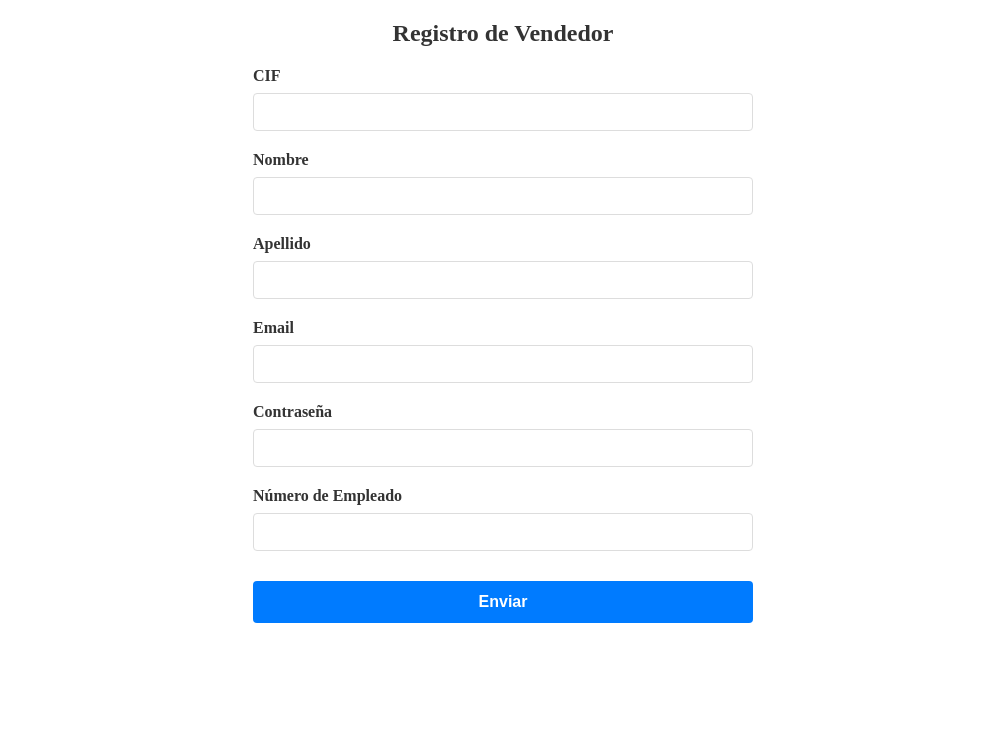
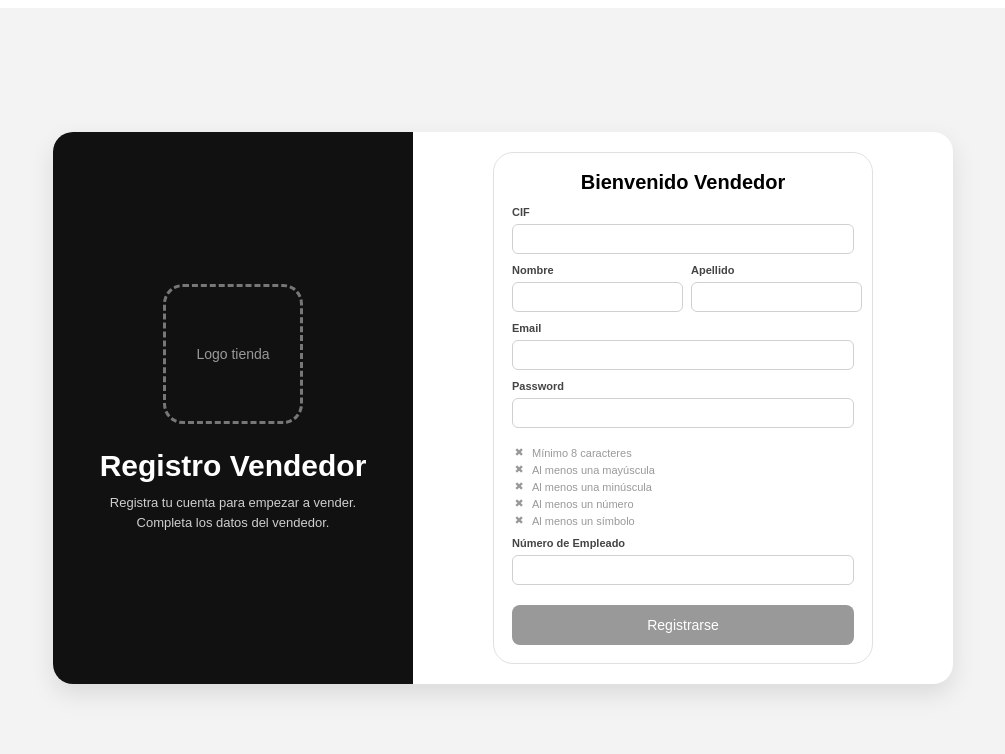
Before and after one commit to Jesuss-07/AppTiendaRopaDAM, an Angular app in the folder Frontend/apptienda/: page /registro/vendedor in a window 1280 px wide. Shown: the top 754 px of the page, without its empty margins (137-1142 px from the left). Built offline with nearby package versions, Linux system fonts and the light colour scheme.

Commit message:
Cambio de estilo en la pagina de registro/vendedor

```diff
--- a/Frontend/apptienda/src/app/pages/registrar/vendedor/vendedor.component.css
+++ b/Frontend/apptienda/src/app/pages/registrar/vendedor/vendedor.component.css
@@ -1,54 +1,200 @@
-form {
-  display: flex;
-  flex-direction: column;
-  gap: 20px;
-  max-width: 500px;
-  margin: 0 auto;
+*{
+    margin:0;
+    padding:0;
+    box-sizing:border-box;
+    font-family:Arial, Helvetica, sans-serif;
 }
 
-.form-group {
-  display: flex;
-  flex-direction: column;
-  gap: 8px;
+.contenedor-principal{
+    width:100%;
+    min-height:100vh;
+    background:#f3f3f3;
+
+    display:flex;
+    justify-content:center;
+    align-items:center;
+
+    padding:20px;
 }
 
-.form-group label {
-  font-weight: 600;
-  color: #333;
+.container{
+    width:900px;
+    max-width:95%;
+    min-height:520px;
+
+    background:white;
+    border-radius:20px;
+    overflow:hidden;
+
+    display:flex;
+
+    box-shadow:0 10px 25px rgba(0,0,0,0.1);
 }
 
-.form-group input {
-  padding: 10px;
-  border: 1px solid #ddd;
-  border-radius: 4px;
-  font-size: 14px;
-  font-family: Arial, sans-serif;
+/* IZQUIERDA */
+.izquierda{
+    width:40%;
+    background:#111;
+    color:white;
+
+    display:flex;
+    flex-direction:column;
+    justify-content:center;
+    align-items:center;
+
+    padding:40px;
+    text-align:center;
 }
 
-.form-group input:focus {
-  outline: none;
-  border-color: #007bff;
-  box-shadow: 0 0 5px rgba(0, 123, 255, 0.5);
+.logo{
+    width:140px;
+    height:140px;
+    border:3px dashed #777;
+    border-radius:20px;
+
+    display:flex;
+    justify-content:center;
+    align-items:center;
+
+    margin-bottom:25px;
+
+    color:#999;
+    font-size:14px;
 }
 
-button {
-  padding: 12px 20px;
-  background-color: #007bff;
-  color: white;
-  border: none;
-  border-radius: 4px;
-  cursor: pointer;
-  font-size: 16px;
-  font-weight: 600;
-  margin-top: 10px;
+.izquierda h1{
+    font-size:30px;
+    margin-bottom:10px;
 }
 
-button:hover {
-  background-color: #0056b3;
+.izquierda p{
+    color:#cfcfcf;
+    font-size:13px;
+    line-height:1.5;
 }
 
-h2 {
-  text-align: center;
-  color: #333;
-  margin-bottom: 20px;
+/* DERECHA */
+.derecha{
+    width:60%;
+    display:flex;
+    justify-content:center;
+    align-items:center;
+    padding:20px;
 }
+
+.form-box{
+    width:100%;
+    max-width:380px;
+
+    border:1px solid #e0e0e0;
+    border-radius:20px;
+
+    padding:18px;
+}
+
+.form-box h2{
+    font-size:20px;
+    margin-bottom:12px;
+    text-align:center;
+}
+
+/* FORM */
+form{
+    display:flex;
+    flex-direction:column;
+    gap:10px;
+}
+
+.input-group{
+    display:flex;
+    flex-direction:column;
+    gap:6px;
+}
+
+.input-group label{
+    font-size:11px;
+    font-weight:600;
+    color:#444;
+}
+
+.input-group input{
+    padding:7px;
+    font-size:12px;
+
+    border:1px solid #d0d0d0;
+    border-radius:6px;
+
+    outline:none;
+}
+
+.input-group input:focus{
+    border-color:black;
+}
+
+/* ERROR LABEL */
+.error{
+    color:red;
+}
+
+/* GRID */
+.grid{
+    display:grid;
+    grid-template-columns:1fr 1fr;
+    gap:8px;
+}
+
+/* BUTTON */
+.btn{
+    margin-top:10px;
+    padding:12px;
+
+    border:none;
+    border-radius:8px;
+
+    background:black;
+    color:white;
+
+    font-size:14px;
+    cursor:pointer;
+
+    transition:0.3s;
+}
+
+.btn:hover{
+    background:#222;
+}
+
+.btn:disabled{
+    background:#999;
+    cursor:not-allowed;
+}
+
+/* PASSWORD CHECKS */
+.password-checks{
+    margin-top:8px;
+    font-size:11px;
+
+    display:flex;
+    flex-direction:column;
+    gap:4px;
+}
+
+.password-checks p{
+    color:#999;
+    display:flex;
+    align-items:center;
+    gap:6px;
+
+    transition:all 0.25s ease;
+}
+
+.password-checks p.ok{
+    color:green;
+    font-weight:600;
+    transform:translateX(3px);
+}
+
+.icon{
+    width:14px;
+    text-align:center;
+}
--- a/Frontend/apptienda/src/app/pages/registrar/vendedor/vendedor.component.html
+++ b/Frontend/apptienda/src/app/pages/registrar/vendedor/vendedor.component.html
@@ -1,36 +1,119 @@
-<h2>Registro de Vendedor</h2>
+<div class="contenedor-principal">
+
+  <div class="container">
+
+    <!-- IZQUIERDA -->
+    <div class="izquierda">
+
+      <div class="logo">
+        Logo tienda
+      </div>
+
+      <h1>Registro Vendedor</h1>
+
+      <p>
+        Registra tu cuenta para empezar a vender.
+        <br>
+        Completa los datos del vendedor.
+      </p>
+
+    </div>
+
+    <!-- DERECHA -->
+    <div class="derecha">
+
+      <div class="form-box">
+
+        <h2>Bienvenido Vendedor</h2>
 
         <form (ngSubmit)="onRegistroVendedor()">
 
-  <div class="form-group">
+          <div class="input-group">
             <label>CIF</label>
             <input type="text" name="cif" [(ngModel)]="vendedor.cif" required>
           </div>
 
-  <div class="form-group">
+          <div class="grid">
+
+            <div class="input-group">
               <label>Nombre</label>
               <input type="text" name="nombre" [(ngModel)]="vendedor.nombre" required>
             </div>
 
-  <div class="form-group">
+            <div class="input-group">
               <label>Apellido</label>
               <input type="text" name="apellido" [(ngModel)]="vendedor.apellido" required>
             </div>
 
-  <div class="form-group">
-    <label>Email</label>
-    <input type="email" name="email" [(ngModel)]="vendedor.email" required email>
           </div>
 
-  <div class="form-group">
-    <label>Contraseña</label>
-    <input type="password" name="password" [(ngModel)]="vendedor.password" required>
+          <div class="input-group">
+            <label>Email</label>
+            <input type="email" name="email" [(ngModel)]="vendedor.email" required>
           </div>
 
-  <div class="form-group">
+          <!-- PASSWORD -->
+          <div class="input-group">
+            <label [class.error]="vendedor.password && !validarPassword(vendedor.password)">
+              Password
+            </label>
+
+            <input
+              type="password"
+              name="password"
+              [(ngModel)]="vendedor.password"
+              required>
+          </div>
+
+          <!-- CHECKLIST PASSWORD -->
+          <div class="password-checks">
+
+            <p [class.ok]="tieneMinimo(vendedor.password)">
+              <span class="icon">{{ tieneMinimo(vendedor.password) ? '✔' : '✖' }}</span>
+              Mínimo 8 caracteres
+            </p>
+
+            <p [class.ok]="tieneMayuscula(vendedor.password)">
+              <span class="icon">{{ tieneMayuscula(vendedor.password) ? '✔' : '✖' }}</span>
+              Al menos una mayúscula
+            </p>
+
+            <p [class.ok]="tieneMinuscula(vendedor.password)">
+              <span class="icon">{{ tieneMinuscula(vendedor.password) ? '✔' : '✖' }}</span>
+              Al menos una minúscula
+            </p>
+
+            <p [class.ok]="tieneNumero(vendedor.password)">
+              <span class="icon">{{ tieneNumero(vendedor.password) ? '✔' : '✖' }}</span>
+              Al menos un número
+            </p>
+
+            <p [class.ok]="tieneSimbolo(vendedor.password)">
+              <span class="icon">{{ tieneSimbolo(vendedor.password) ? '✔' : '✖' }}</span>
+              Al menos un símbolo
+            </p>
+
+          </div>
+
+          <div class="input-group">
             <label>Número de Empleado</label>
             <input type="text" name="numeroEmpleado" [(ngModel)]="vendedor.numeroEmpleado" required>
           </div>
 
-  <button type="submit">Enviar</button>
+          <button
+            type="submit"
+            class="btn"
+            [disabled]="!validarPassword(vendedor.password)"
+          >
+            Registrarse
+          </button>
+
         </form>
+
+      </div>
+
+    </div>
+
+  </div>
+
+</div>
--- a/Frontend/apptienda/src/app/pages/registrar/vendedor/vendedor.component.ts
+++ b/Frontend/apptienda/src/app/pages/registrar/vendedor/vendedor.component.ts
@@ -34,4 +34,35 @@ export class VendedorComponent {
             }
         });
     }
+
+    validarPassword(password: string = ''): boolean {
+        const minimoOcho = password.length >= 8;
+        const tieneNumero = /[0-9]/.test(password);
+        const tieneMayuscula = /[A-Z]/.test(password);
+        const tieneMinuscula = /[a-z]/.test(password);
+        const tieneSimbolo = /[!@#$%^&*(),.?":{}|<>]/.test(password);
+
+        return minimoOcho && tieneNumero && tieneMayuscula && tieneMinuscula && tieneSimbolo;
+    }
+
+    tieneMinimo(password: string) {
+        return password?.length >= 8;
+    }
+
+    tieneMayuscula(password: string) {
+        return /[A-Z]/.test(password || '');
+    }
+
+    tieneMinuscula(password: string) {
+        return /[a-z]/.test(password || '');
+    }
+
+    tieneNumero(password: string) {
+        return /[0-9]/.test(password || '');
+    }
+
+    tieneSimbolo(password: string) {
+        return /[!@#$%^&*(),.?":{}|<>]/.test(password || '');
+    }
+
 }
```
Lines whose indentation alone changed are shown as unchanged.
